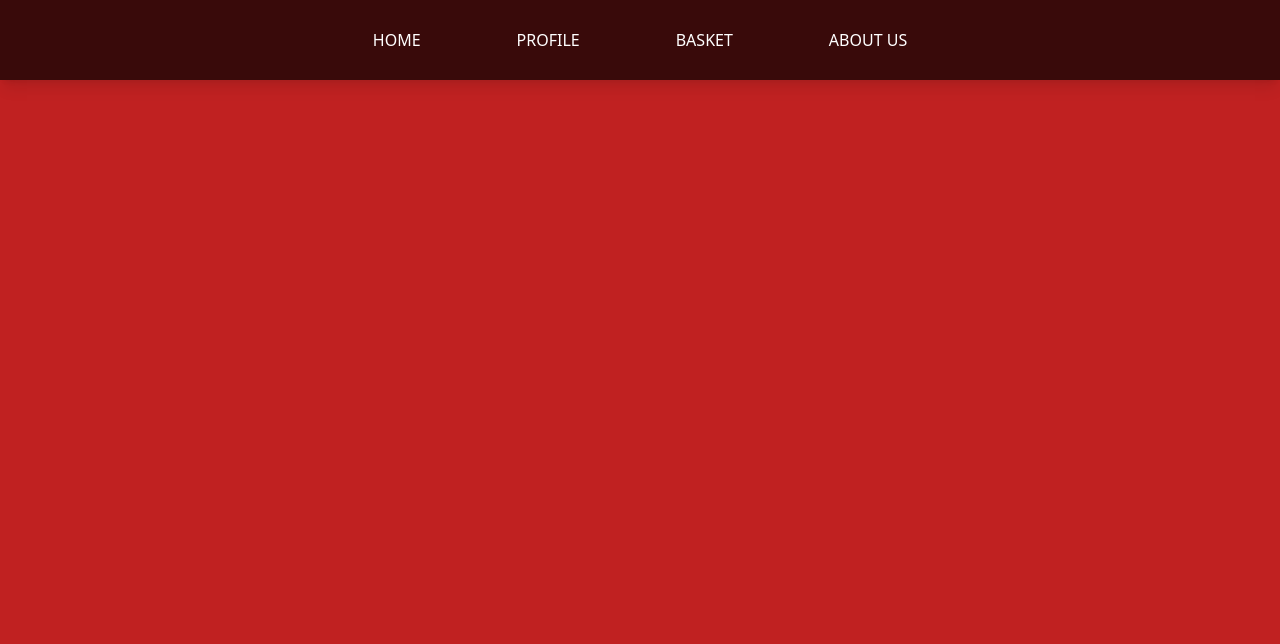
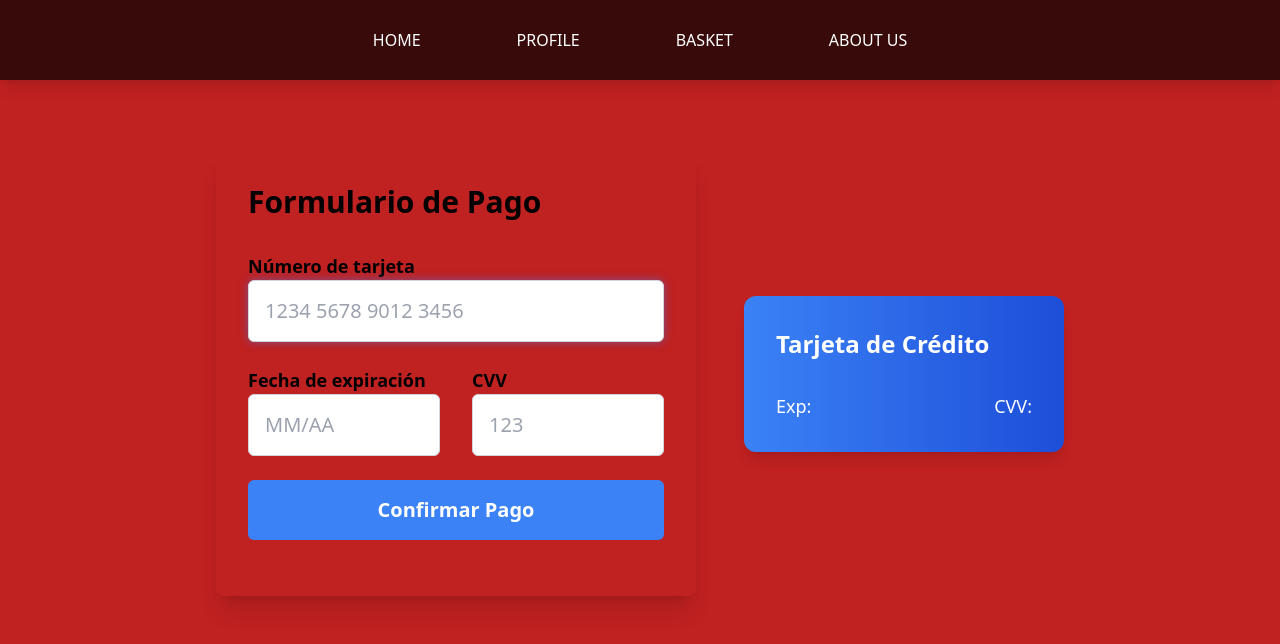
Before and after one commit to Abdul-source-06/FitSup, a Vue app in the folder FitSup/: page /payment in a window 1280 px wide. Shown: the top 644 px of the page. Built offline with nearby package versions, Linux system fonts and the light colour scheme.

Commit message:
App terminada (funcional)

```diff
--- a/FitSup/src/components/CartSummary.vue
+++ b/FitSup/src/components/CartSummary.vue
@@ -7,6 +7,11 @@
       class="checkout-button bg-gradient-to-r from-amber-600 to-amber-400 text-white px-6 py-3 text-lg rounded-full cursor-pointer shadow-lg transform transition-all hover:scale-105 hover:shadow-xl"
       @click="checkout">
       ✅ Finalitzar Compra
+    </button>
+    <button
+      class="payment-button bg-blue-500 text-white px-6 py-3 text-lg rounded-full cursor-pointer shadow-lg transform transition-all hover:scale-105 hover:shadow-xl mt-4"
+      @click="goToPayment">
+      💳 Pagar
     </button>
   </div>
 </template>
@@ -28,6 +33,10 @@ export default {
     checkout() {
       this.$emit("checkout");
     },
+    // Nueva función para navegar al formulario de pago
+    goToPayment() {
+      this.$router.push("/payment"); // Navega a la ruta de pago
+    },
   },
 };
 </script>
--- /dev/null
+++ b/FitSup/src/components/PaymentForm.vue
@@ -0,0 +1,158 @@
+<template>
+    <div class="max-w-4xl mx-auto py-10 px-6">
+      <div class="flex flex-col lg:flex-row items-center justify-between space-y-10 lg:space-x-12 lg:space-y-0">
+
+        <!-- Formulario -->
+        <div class="flex-1 p-8 rounded-lg shadow-xl transition-all transform hover:scale-105 duration-300" :style="{ backgroundColor: '#C02121' }">
+          <div class="flex items-center justify-between mb-8">
+            <h1 class="text-3xl font-bold text-black">Formulario de Pago</h1>
+          </div>
+
+          <form @submit.prevent="handleSubmit">
+            <!-- Número de tarjeta (Fila 1) -->
+            <div class="mb-6">
+              <label for="cardNumber" class="block text-lg font-semibold text-black">Número de tarjeta</label>
+              <input
+                ref="cardNumber"
+                type="text"
+                id="cardNumber"
+                v-model="cardNumber"
+                placeholder="1234 5678 9012 3456"
+                required
+                maxlength="16"
+                class="w-full p-4 border border-gray-300 rounded-md focus:outline-none focus:ring-2 focus:ring-blue-500 transition duration-200 text-xl"
+              />
+            </div>
+
+            <!-- Fecha de expiración (Fila 2) -->
+            <div class="mb-6 flex flex-col lg:flex-row gap-8">
+              <div class="w-full lg:w-1/2">
+                <label for="expiration" class="block text-lg font-semibold text-black">Fecha de expiración</label>
+                <input
+                  ref="expiration"
+                  type="text"
+                  id="expiration"
+                  v-model="expiration"
+                  placeholder="MM/AA"
+                  required
+                  maxlength="5"
+                  class="w-full p-4 border border-gray-300 rounded-md focus:outline-none focus:ring-2 focus:ring-blue-500 transition duration-200 text-xl"
+                />
+              </div>
+
+              <!-- CVV (Fila 3) -->
+              <div class="w-full lg:w-1/2">
+                <label for="cvv" class="block text-lg font-semibold text-black">CVV</label>
+                <input
+                  ref="cvv"
+                  type="text"
+                  id="cvv"
+                  v-model="cvv"
+                  placeholder="123"
+                  required
+                  maxlength="3"
+                  class="w-full p-4 border border-gray-300 rounded-md focus:outline-none focus:ring-2 focus:ring-blue-500 transition duration-200 text-xl"
+                />
+              </div>
+            </div>
+
+            <!-- Botón de confirmación -->
+            <div class="mb-6">
+              <button
+                type="submit"
+                class="w-full py-4 bg-blue-500 text-white font-semibold rounded-md hover:bg-blue-600 transition duration-200 text-xl"
+              >
+                Confirmar Pago
+              </button>
+            </div>
+          </form>
+        </div>
+
+        <!-- Tarjeta de crédito visual -->
+        <div class="w-80 p-8 bg-gradient-to-r from-blue-500 to-blue-700 text-white rounded-xl shadow-lg lg:mt-0 mt-10">
+          <div class="flex justify-between items-center mb-6">
+            <div class="text-2xl font-semibold">Tarjeta de Crédito</div>
+            <i class="fas fa-credit-card text-5xl"></i>
+          </div>
+          <div class="mb-8">
+            <!-- Mostrar el número de la tarjeta en tiempo real -->
+            <p class="text-2xl font-bold">{{ formattedCardNumber }}</p>
+          </div>
+          <div class="flex justify-between items-center">
+            <!-- Mostrar la fecha de expiración y el CVV -->
+            <p class="text-lg">Exp: {{ formattedExpiration }}</p>
+            <p class="text-lg">CVV: {{ cvv }}</p>
+          </div>
+        </div>
+      </div>
+    </div>
+  </template>
+
+  <script>
+  export default {
+    name: 'PaymentForm',
+    data() {
+      return {
+        cardNumber: '',
+        expiration: '',
+        cvv: '',
+      };
+    },
+    computed: {
+      // Computed para formatear el número de tarjeta con espacios
+      formattedCardNumber() {
+        return this.cardNumber
+          .replace(/\D/g, '') // Eliminar cualquier carácter no numérico
+          .replace(/(\d{4})(?=\d)/g, '$1 '); // Agregar espacios cada 4 dígitos
+      },
+      // Computed para formatear la fecha de expiración como MM/AA
+      formattedExpiration() {
+        return this.expiration.replace(/(\d{2})(?=\d{1})/, '$1/'); // Añadir / entre el mes y año
+      }
+    },
+    methods: {
+      handleSubmit() {
+        // Validar campos antes de enviar
+        if (this.cardNumber && this.expiration && this.cvv) {
+          console.log('Pago procesado con éxito');
+          this.resetForm();
+        } else {
+          alert('Por favor, completa todos los campos');
+        }
+      },
+      resetForm() {
+        this.cardNumber = '';
+        this.expiration = '';
+        this.cvv = '';
+        this.$refs.cardNumber.focus(); // Usar ref para enfocar el primer campo
+      }
+    },
+    mounted() {
+      // Usar ref para hacer foco en el primer campo cuando se monta el componente
+      this.$refs.cardNumber.focus();
+    }
+  };
+  </script>
+
+  <style scoped>
+  /* Estilos para mejorar la apariencia y agrandar los elementos */
+  button {
+    transition: transform 0.3s ease-in-out;
+  }
+  button:hover {
+    transform: scale(1.05);
+  }
+  input:focus {
+    box-shadow: 0 0 10px rgba(59, 130, 246, 0.5); /* Azul suave */
+  }
+
+  /* Aumentar la tarjeta */
+  .w-80 {
+    width: 20rem;
+  }
+
+  /* Añadir margen superior a la tarjeta visual */
+  .mt-10 {
+    margin-top: 2.5rem; /* Ajusta el valor para más o menos espacio */
+  }
+  </style>
--- a/FitSup/src/components/ProductCard.vue
+++ b/FitSup/src/components/ProductCard.vue
@@ -8,7 +8,7 @@
       :alt="product.name"
       class="w-[50%] h-auto object-cover rounded-md mb-4"
     />
-    <h2 class="text-xl font-semibold text-gray-800">{{ product.name }}</h2>
+    <h2 class="text-xl font-semibold text-black">{{ product.name }}</h2>
     <p class="text-gray-600 mb-2">{{ product.description }}</p>
     <p class="font-bold text-gray-900">${{ product.price }}</p>
 
--- a/FitSup/src/router/index.js
+++ b/FitSup/src/router/index.js
@@ -48,7 +48,7 @@ const routes = [
         component: Cesta,
       },
       {
-        path: "about-us",  // Nueva ruta para About Us
+        path: "about-us",
         name: "AboutUs",
         component: AboutUs,
       },
--- a/FitSup/src/views/AboutUs.vue
+++ b/FitSup/src/views/AboutUs.vue
@@ -5,7 +5,7 @@
         <h1 class="text-5xl font-extrabold text-center fade-in">
           Sobre Nosaltres
         </h1>
-      <p class="subtitle text-lg text-center mt-4">
+        <p class="subtitle text-lg text-center mt-4 fade-in">
           Transformant la teva salut amb els millors suplements.
         </p>
       </header>
@@ -93,7 +93,7 @@ export default {
 
   /* Header */
   .header-section {
-  background: linear-gradient(to right, #ffe5b4, #fad0c4);
+    background: linear-gradient(to right, #ff7f50, #ff6347); /* Cambié a un tono anaranjado */
     padding: 40px 20px;
     border-radius: 12px;
   }
@@ -134,13 +134,13 @@ export default {
 
   /* Core values section */
   .core-values {
-  background: #ffe5b4;
+    background: #ffcc80; /* Naranja claro para combinar */
     padding: 40px 20px;
     border-radius: 12px;
   }
 
   .value-card {
-  background: #fdf5e6;
+    background: #ffb74d; /* Naranja más oscuro */
     padding: 20px;
     border-radius: 10px;
     box-shadow: 0px 4px 10px rgba(0, 0, 0, 0.1);
@@ -160,7 +160,7 @@ export default {
   /* Team section */
   .our-team {
     padding: 40px 20px;
-  background: #fef3e2;
+    background: #ffcc80; /* Naranja claro */
     border-radius: 12px;
   }
 
--- a/FitSup/src/views/Home.vue
+++ b/FitSup/src/views/Home.vue
@@ -4,7 +4,7 @@
     <!-- Filtro de búsqueda -->
     <search-bar :searchQuery="searchQuery" @update:searchQuery="searchQuery = $event" />
 
-    <h1 class="text-4xl font-extrabold text-center mb-8 text-white shadow-xl transform transition-all duration-700 ease-in-out animate-fadeIn bg-black p-8 rounded-lg">
+    <h1 class="text-4xl font-extrabold text-center mb-9 text-white shadow-xl transform transition-all duration-700 ease-in-out animate-fadeIn bg-black p-6 rounded-lg">
   ¡Los mejores Suplementos!
 </h1>
 
@@ -37,7 +37,7 @@
         </button>
 
         <!-- Botón de cerrar -->
-        <button @click="closeProductDetail" class="mt-4 text-gray-500 hover:text-gray-700">
+        <button @click="closeProductDetail" class=" ml-40 mt-4 text-gray-500 hover:text-gray-700">
           Cerrar
         </button>
       </div>
--- a/FitSup/src/views/Payment.vue
+++ b/FitSup/src/views/Payment.vue
@@ -1,7 +1,17 @@
 <template>
-    <div>
+    <div class="max-w-7xl mx-auto py-8 px-4">
 
+      <PaymentForm />
     </div>
-</template>
+  </template>
 
-<script></script>
+  <script>
+  import PaymentForm from '@/components/PaymentForm.vue';
+
+  export default {
+    name: 'Payment',
+    components: {
+      PaymentForm
+    }
+  };
+  </script>
```
Also changed, not shown: FitSup/src/components/ProfileCard.vue (+43 -5 lines), FitSup/src/views/Cesta.vue (+49 -29 lines), 1 other file (tests, documents, lock files or other folders). Lines whose indentation alone changed are shown as unchanged.
